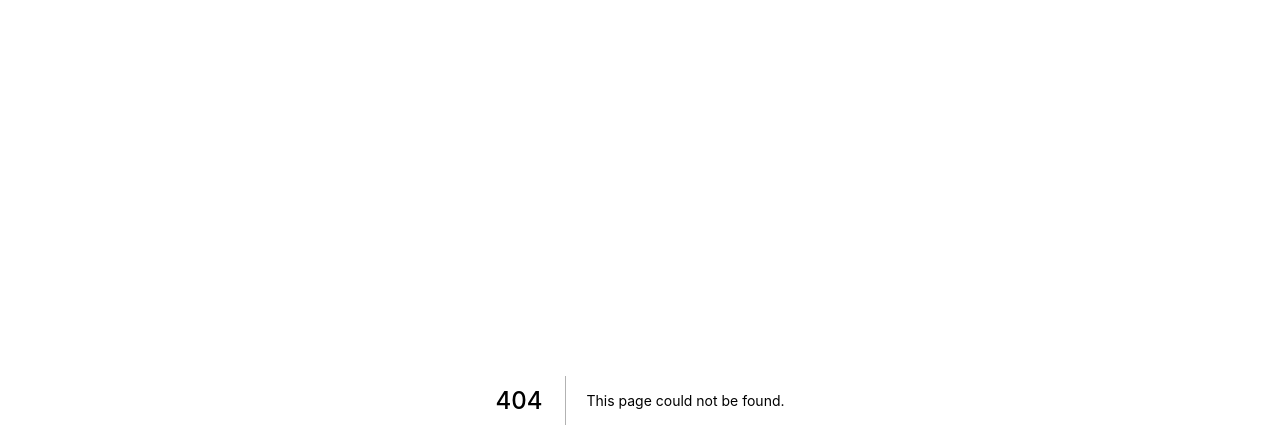
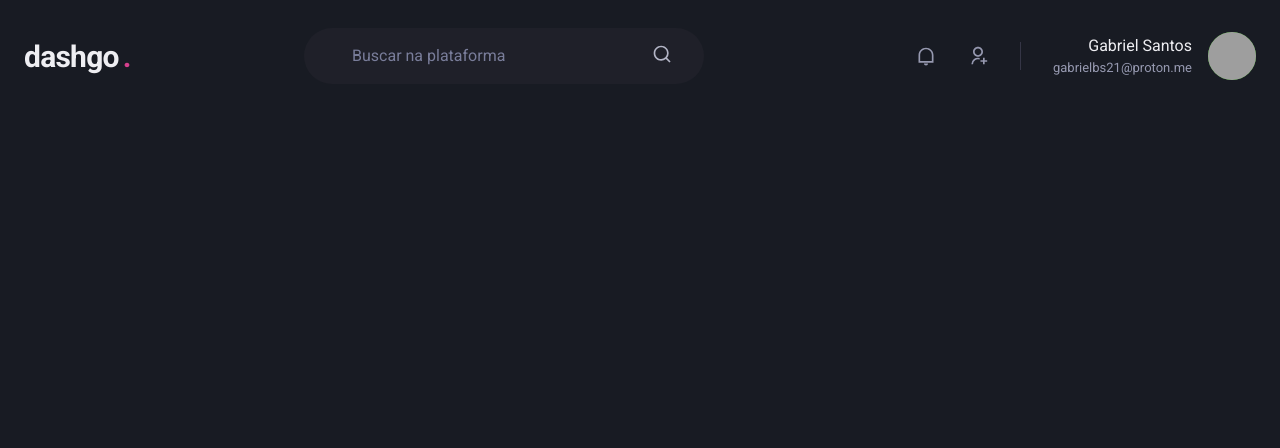
Before and after one commit to gabrielbs21/dashgo, a Next.js app: page /dashboard in a window 1280 px wide. Before the commit this address had no page. Shown: the top 448 px of the page. Built offline with nearby package versions, Linux system fonts and the light colour scheme; grey boxes are pictures that could not be loaded.

Commit message:
header componeent finalized

```diff
--- a/package.json
+++ b/package.json
@@ -16,7 +16,8 @@
     "framer-motion": "^6.3.0",
     "next": "12.1.5",
     "react": "18.0.0",
-    "react-dom": "18.0.0"
+    "react-dom": "18.0.0",
+    "react-icons": "^4.3.1"
   },
   "devDependencies": {
     "@types/node": "^17.0.25",
--- /dev/null
+++ b/src/components/Header.tsx
@@ -0,0 +1,100 @@
+import { Avatar, Box, Flex, HStack, Icon, Input, Text } from "@chakra-ui/react";
+
+import {
+  RiNotificationLine,
+  RiSearchLine,
+  RiUserAddLine,
+} from "react-icons/ri";
+
+export function Header() {
+  return (
+    <Flex
+      as="header"
+      w="100%"
+      maxWidth={1480}
+      h="20"
+      mx="auto"
+      mt="4"
+      px="6"
+      align="center"
+    >
+      <Text fontSize="3xl" fontWeight="bold" letterSpacing="tight" w="64">
+        dashgo
+        <Text as="span" ml="1" color="pink.500">
+          .
+        </Text>
+      </Text>
+
+      <Flex
+        as="label"
+        flex="1"
+        py="4"
+        px="8"
+        ml="6"
+        maxWidth={400}
+        alignSelf="center"
+        color="gray.200"
+        position="relative"
+        bgColor="gray.800"
+        borderRadius="full"
+      >
+        <Input
+          color={"gray.50"}
+          variant="unstyled"
+          px="4"
+          mr="4"
+          placeholder="Buscar na plataforma"
+          _placeholder={{ color: "gray.400" }}
+        />
+
+        <Icon as={RiSearchLine} fontSize="20" />
+      </Flex>
+
+      <Flex align="center" ml="auto">
+        <HStack
+          spacing="8"
+          mx="8"
+          pr="8"
+          py="1"
+          color="gray.300"
+          borderRightWidth={1}
+          borderColor="gray.700"
+        >
+          <Icon
+            as={RiNotificationLine}
+            fontSize="20"
+            transitionDuration={"250ms"}
+            _hover={{
+              color: "gray.50",
+              cursor: "pointer",
+            }}
+          />
+          <Icon
+            as={RiUserAddLine}
+            fontSize="20"
+            transitionDuration={"250ms"}
+            _hover={{
+              color: "gray.50",
+              cursor: "pointer",
+            }}
+          />
+        </HStack>
+
+        <Flex align="center">
+          <Box mr="4" textAlign="right">
+            <Text>Gabriel Santos</Text>
+            <Text color="gray.300" fontSize="small">
+              gabrielbs21@proton.me
+            </Text>
+          </Box>
+
+          <Avatar
+            size="md"
+            name="Gabriel Santos"
+            src="https://github.com/gabrielbs21.png"
+          />
+        </Flex>
+      </Flex>
+    </Flex>
+  );
+}
--- /dev/null
+++ b/src/pages/dashboard.tsx
@@ -0,0 +1,5 @@
+import { Header } from "../components/Header";
+
+export default function Dashboard() {
+  return <Header />;
+}
```
Also changed, not shown: 1 other file (tests, documents, lock files or other folders).
